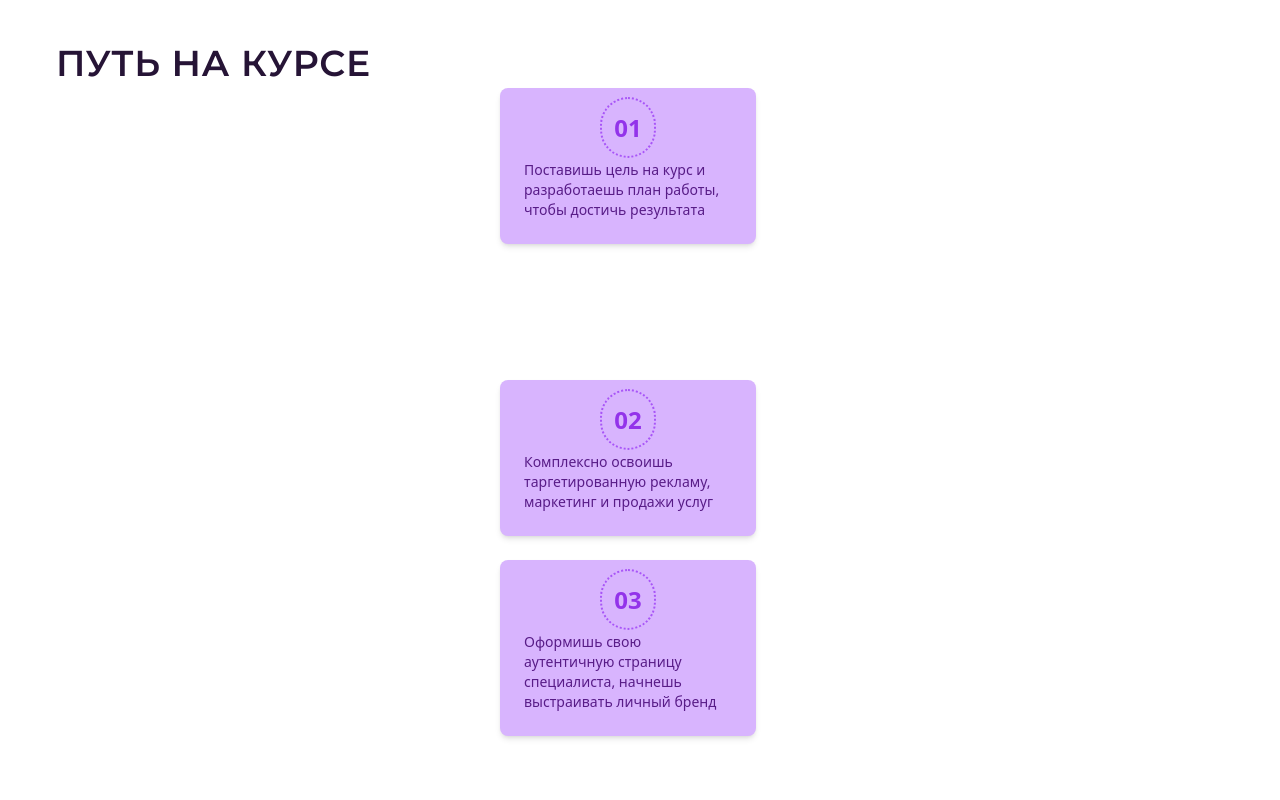
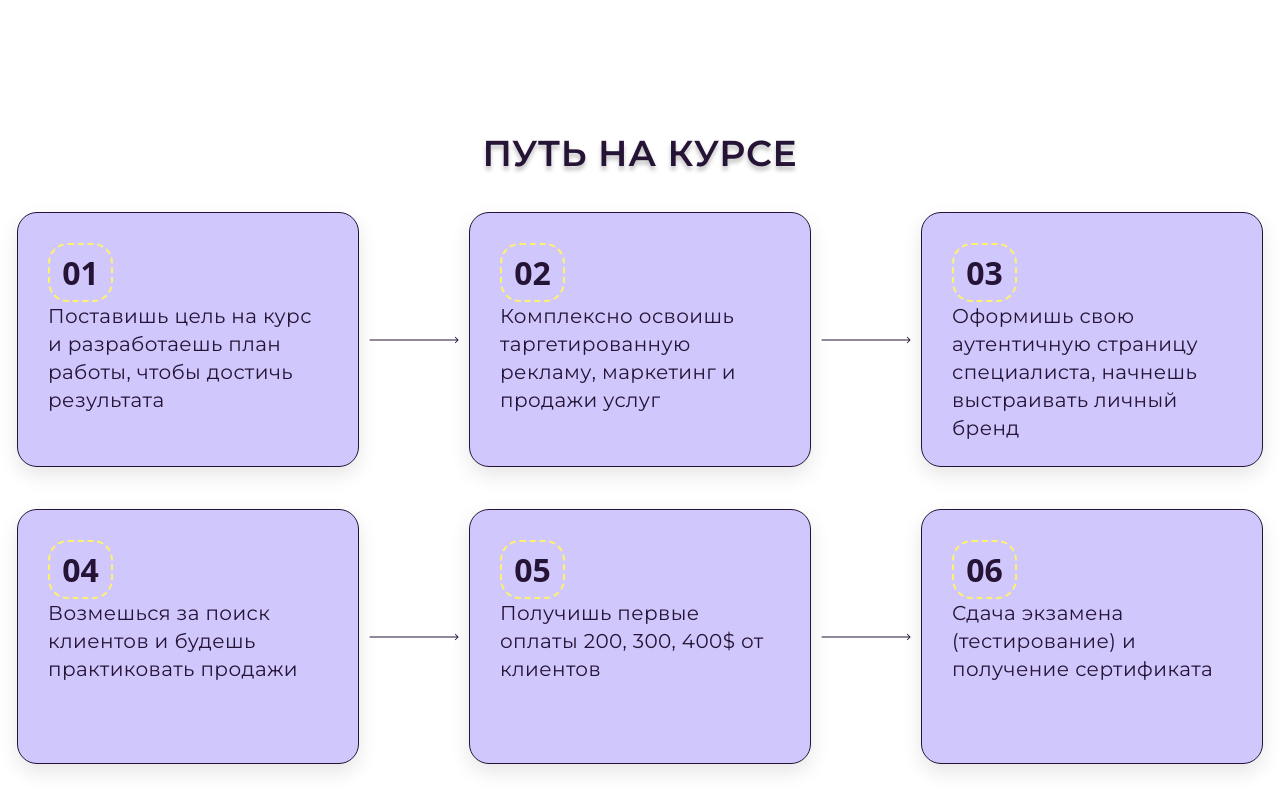
Before and after one commit to serzhlukasohov/daria-target, a Next.js app: page / in a window 1280 px wide. Shown: the part 2860-3660 px from the top of the page. Built offline with nearby package versions, Linux system fonts and the light colour scheme.

Commit message:
section path on the cours

```diff
--- a/src/components/CoursePath/CoursePath.module.css
+++ b/src/components/CoursePath/CoursePath.module.css
@@ -1,3 +1,7 @@
+.сoursePathContainer {
+  margin-top: 130px;
+}
+
 .сoursePathTitle {
   font-family: "Montserrat", sans-serif;
   font-weight: 600;
@@ -6,5 +10,50 @@
   letter-spacing: 0.02em;
   text-transform: uppercase;
   color: #261436;
-  text-shadow: 0 4px 4px 0 rgba(0, 0, 0, 0.25);
+  text-shadow: 0 4px 4px rgba(0, 0, 0, 0.25);
+  text-align: center;
+  padding-bottom: 34px;
 }
+
+.coursePathBorder {
+  border-radius: 20px;
+  padding: 10px;
+  width: 65px;
+  height: 59px;
+  display: flex;
+  justify-content: center;
+  align-items: center;
+  border: 2px dashed #fff170;
+  font-size: 32px;
+  color: #261436;
+  font-weight: bold;
+}
+
+.coursePathText {
+  font-family: "Montserrat", sans-serif;
+  font-weight: 400;
+  font-size: 20px;
+  line-height: 1.4;
+  letter-spacing: 0.02em;
+  color: #261436;
+}
+
+.coursePathBlock {
+  border: 1px solid #261436;
+  border-radius: 20px;
+  padding: 30px;
+  width: 342px;
+  height: 255px;
+  box-shadow: 0 8px 20px 0 rgba(0, 0, 0, 0.1);
+  background: #d0c7fc;
+}
+
+.coursePathFlex {
+  display: flex;
+  padding-bottom: 32px;
+  justify-content: space-between;
+  justify-content: center;
+  flex-wrap: wrap;
+  align-items: center;
+  gap: 10px;
+}
--- a/src/components/CoursePath/index.js
+++ b/src/components/CoursePath/index.js
@@ -1,60 +1,132 @@
 import React from "react";
 import styles from "./CoursePath.module.css";
 
-
-    function getContent(index) {
-      switch (index) {
-        case 0:
-          return "Поставишь цель на курс и разработаешь план работы, чтобы достичь результата";
-        case 1:
-          return "Комплексно освоишь таргетированную рекламу, маркетинг и продажи услуг";
-        case 2:
-          return "Оформишь свою аутентичную страницу специалиста, начнешь выстраивать личный бренд";
-        case 3:
-          return "Возьмешься за поиск клиентов и будешь практиковать продажи";
-        case 4:
-          return "Получишь первые оплаты 200, 300, 400$ от клиентов";
-        case 5:
-          return "Сдача экзамена (тестирование) и получение сертификата";
-        default:
-          return "";
-      }
-    }
-
 const CoursePath = () => {
   return (
-    <section className="bg-white p-10">
-      <h2 className={styles.сoursePathTitle}>
-        ПУТЬ НА КУРСЕ
-      </h2>
-      <div className="flex justify-center items-center">
-        <div className="flex flex-col items-center">
-          {Array.from({ length: 6 }, (_, i) => (
-            <div
-              key={i}
-              className={`flex items-center mb-6 ${i === 5 ? "mb-0" : ""}`}
+    <section className={styles.сoursePathContainer}>
+      <h2 className={styles.сoursePathTitle}>ПУТЬ НА КУРСЕ</h2>
+
+      <ol className={styles.coursePathFlex}>
+        <li className={styles.coursePathFlex}>
+          <div className={styles.coursePathBlock}>
+            <div className={styles.coursePathBorder}>
+              <span>01</span>
+            </div>
+            <p className={styles.coursePathText}>
+              Поставишь цель на курс и разработаешь план работы, чтобы достичь
+              результата
+            </p>
+          </div>
+          <div>
+            <svg
+              width="90"
+              height="8"
+              viewBox="0 0 102 8"
+              fill="none"
+              xmlns="http://www.w3.org/2000/svg"
             >
-              <div
-                className={`bg-purple-300 p-6 rounded-lg shadow-md w-64 ${
-                  i % 2 === 0 ? "mb-14" : "mt-14"
-                }`}
+              <path
+                d="M1 3.5C0.723858 3.5 0.5 3.72386 0.5 4C0.5 4.27614 0.723858 4.5 1 4.5V3.5ZM101.354 4.35355C101.549 4.15829 101.549 3.84171 101.354 3.64645L98.1716 0.464466C97.9763 0.269204 97.6597 0.269204 97.4645 0.464466C97.2692 0.659728 97.2692 0.976311 97.4645 1.17157L100.293 4L97.4645 6.82843C97.2692 7.02369 97.2692 7.34027 97.4645 7.53553C97.6597 7.7308 97.9763 7.7308 98.1716 7.53553L101.354 4.35355ZM1 4.5H101V3.5H1V4.5Z"
+                fill="#261436"
+              />
+            </svg>
+          </div>
+        </li>
+        <li className={styles.coursePathFlex}>
+          <div className={styles.coursePathBlock}>
+            <div className={styles.coursePathBorder}>
+              <span>02</span>
+            </div>
+            <p className={styles.coursePathText}>
+              Комплексно освоишь таргетированную рекламу, маркетинг и продажи
+              услуг
+            </p>
+          </div>
+          <div>
+            <svg
+              width="90"
+              height="8"
+              viewBox="0 0 102 8"
+              fill="none"
+              xmlns="http://www.w3.org/2000/svg"
             >
-                <div className="flex items-center justify-center mb-4">
-                  <div className="text-purple-600 text-2xl font-semibold">
-                    <span className="rounded-full border-2 border-dotted border-purple-500 p-3">
-                      {`0${i + 1}`}
-                    </span>
+              <path
+                d="M1 3.5C0.723858 3.5 0.5 3.72386 0.5 4C0.5 4.27614 0.723858 4.5 1 4.5V3.5ZM101.354 4.35355C101.549 4.15829 101.549 3.84171 101.354 3.64645L98.1716 0.464466C97.9763 0.269204 97.6597 0.269204 97.4645 0.464466C97.2692 0.659728 97.2692 0.976311 97.4645 1.17157L100.293 4L97.4645 6.82843C97.2692 7.02369 97.2692 7.34027 97.4645 7.53553C97.6597 7.7308 97.9763 7.7308 98.1716 7.53553L101.354 4.35355ZM1 4.5H101V3.5H1V4.5Z"
+                fill="#261436"
+              />
+            </svg>
           </div>
+        </li>
+        <li className={styles.coursePathFlex}>
+          <div className={styles.coursePathBlock}>
+            <div className={styles.coursePathBorder}>
+              <span>03</span>
             </div>
-                <div className="text-purple-900 text-sm">{getContent(i)}</div>
+            <p className={styles.coursePathText}>
+              Оформишь свою аутентичную страницу специалиста, начнешь
+              выстраивать личный бренд
+            </p>
           </div>
-              {i < 5 && (
-                <div className="flex-auto border-t-2 border-gray-300 mx-3"></div>
-              )}
+        </li>
+        <li className={styles.coursePathFlex}>
+          <div className={styles.coursePathBlock}>
+            <div className={styles.coursePathBorder}>
+              <span>04</span>
             </div>
-          ))}
+            <p className={styles.coursePathText}>
+              Возмешься за поиск клиентов и будешь практиковать продажи
+            </p>
           </div>
+          <div>
+            <svg
+              width="90"
+              height="8"
+              viewBox="0 0 102 8"
+              fill="none"
+              xmlns="http://www.w3.org/2000/svg"
+            >
+              <path
+                d="M1 3.5C0.723858 3.5 0.5 3.72386 0.5 4C0.5 4.27614 0.723858 4.5 1 4.5V3.5ZM101.354 4.35355C101.549 4.15829 101.549 3.84171 101.354 3.64645L98.1716 0.464466C97.9763 0.269204 97.6597 0.269204 97.4645 0.464466C97.2692 0.659728 97.2692 0.976311 97.4645 1.17157L100.293 4L97.4645 6.82843C97.2692 7.02369 97.2692 7.34027 97.4645 7.53553C97.6597 7.7308 97.9763 7.7308 98.1716 7.53553L101.354 4.35355ZM1 4.5H101V3.5H1V4.5Z"
+                fill="#261436"
+              />
+            </svg>
           </div>
+        </li>
+        <li className={styles.coursePathFlex}>
+          <div className={styles.coursePathBlock}>
+            <div className={styles.coursePathBorder}>
+              <span>05</span>
+            </div>
+            <p className={styles.coursePathText}>
+              Получишь первые оплаты 200, 300, 400$ от клиентов
+            </p>
+          </div>
+          <div>
+            <svg
+              width="90"
+              height="8"
+              viewBox="0 0 102 8"
+              fill="none"
+              xmlns="http://www.w3.org/2000/svg"
+            >
+              <path
+                d="M1 3.5C0.723858 3.5 0.5 3.72386 0.5 4C0.5 4.27614 0.723858 4.5 1 4.5V3.5ZM101.354 4.35355C101.549 4.15829 101.549 3.84171 101.354 3.64645L98.1716 0.464466C97.9763 0.269204 97.6597 0.269204 97.4645 0.464466C97.2692 0.659728 97.2692 0.976311 97.4645 1.17157L100.293 4L97.4645 6.82843C97.2692 7.02369 97.2692 7.34027 97.4645 7.53553C97.6597 7.7308 97.9763 7.7308 98.1716 7.53553L101.354 4.35355ZM1 4.5H101V3.5H1V4.5Z"
+                fill="#261436"
+              />
+            </svg>
+          </div>
+        </li>
+        <li className={styles.coursePathFlex}>
+          <div className={styles.coursePathBlock}>
+            <div className={styles.coursePathBorder}>
+              <span>06</span>
+            </div>
+            <p className={styles.coursePathText}>
+              Сдача экзамена (тестирование) и получение сертификата
+            </p>
+          </div>
+        </li>
+      </ol>
     </section>
   );
 };
```
Lines whose indentation alone changed are shown as unchanged.
